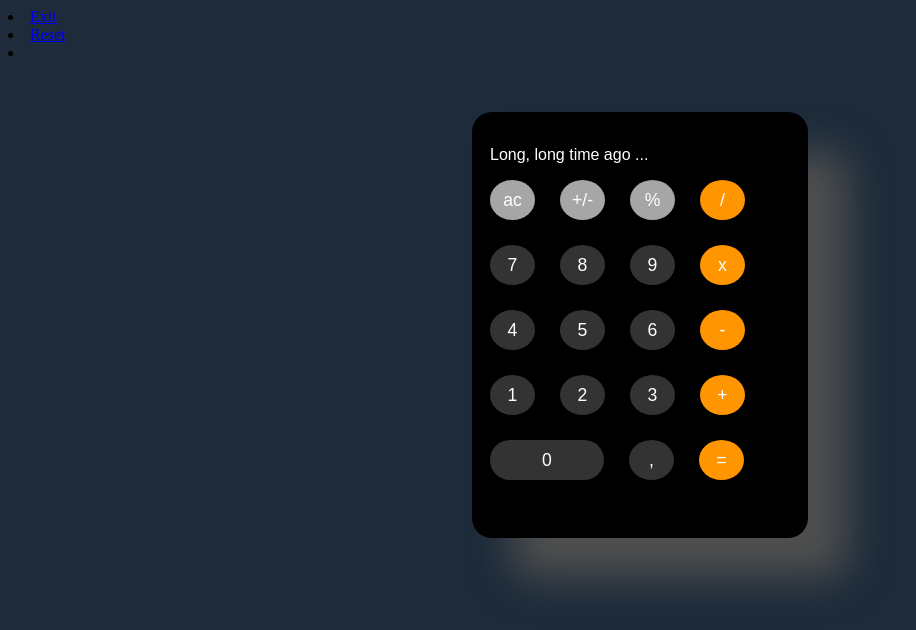
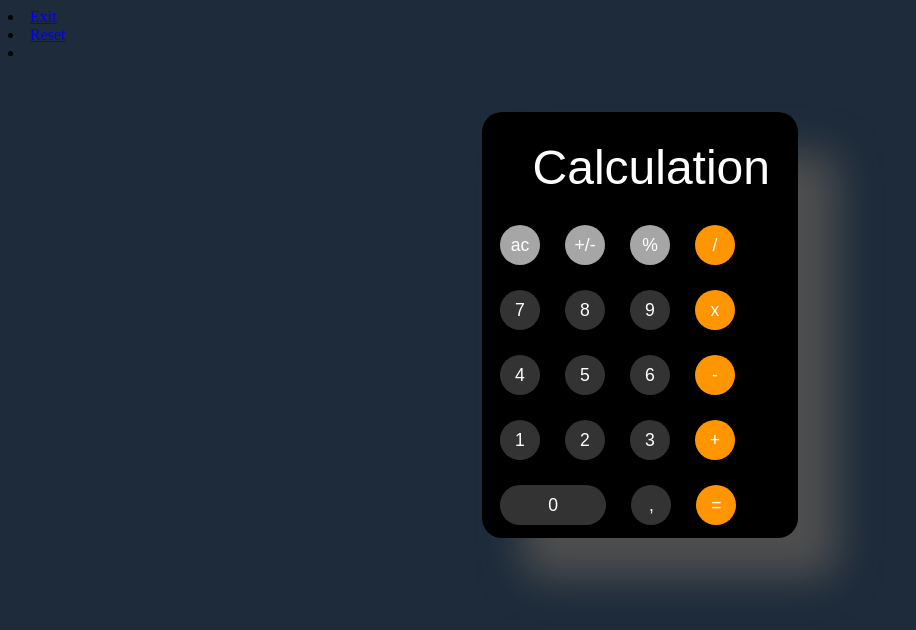
Before and after one commit to vkco/htdocs, a PHP site: page /calculator.html in a window 1280 px wide. Shown: the top 630 px of the page, without its empty margins (0-916 px from the left). Run offline with PHP 8.4, Linux system fonts and the light colour scheme.

Commit message:
Calculation

```diff
--- a/calculator.html
+++ b/calculator.html
@@ -14,7 +14,7 @@
 
       <div class="calc"> <!-- "calc"-->
         <div class="calc-screen"> <!-- "calc-screen"-->
-        <p>Long, long time ago ... </p>
+        <p>Calculation</p>
         </div>
         <div class="buttons">
           <div class="btn ac bg-grey">ac</div>
--- a/css/style_calculator.css
+++ b/css/style_calculator.css
@@ -9,7 +9,7 @@ white #fdfdfd
 */
 .calc{
   margin: 50px auto;
-  width: 300px;
+  width: 280px;
   height: 390px;
 /*  border: 1px solid #000;*/
   border-radius: 20px;
@@ -18,6 +18,19 @@ white #fdfdfd
   font-family: Arial;
   padding: 18px;
   box-shadow: 40px 40px 40px #4f4f4f;
+}
+.calc-screen {
+  height: 55px;
+  padding: 10px;
+  display: grid;
+  justify-items: end;
+  align-items: end;
+  margin-bottom: 20px;
+}
+.calc-screen p {
+text-align: right;
+font-size: 3rem;
+margin: 0;
 }
 .buttons {
   display: flex; /*grid*/
@@ -57,7 +70,7 @@ white #fdfdfd
   background: #ff9501;
 }
 .btn:hover {
-  filter: brightness(140%);
+  filter: brightness(150%);
 }
 .btn:active {
   filter: brightness(80%);
```
